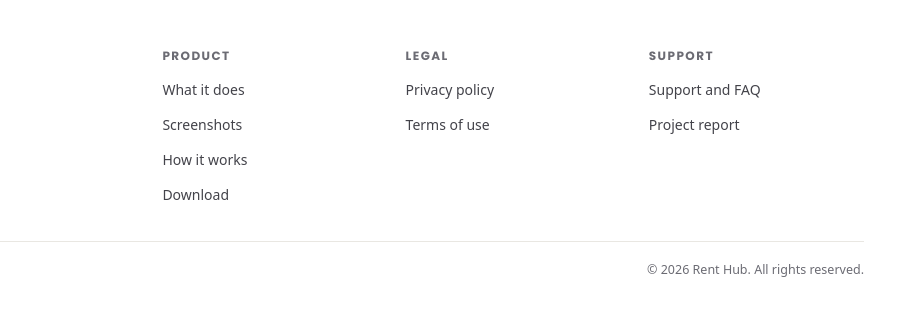
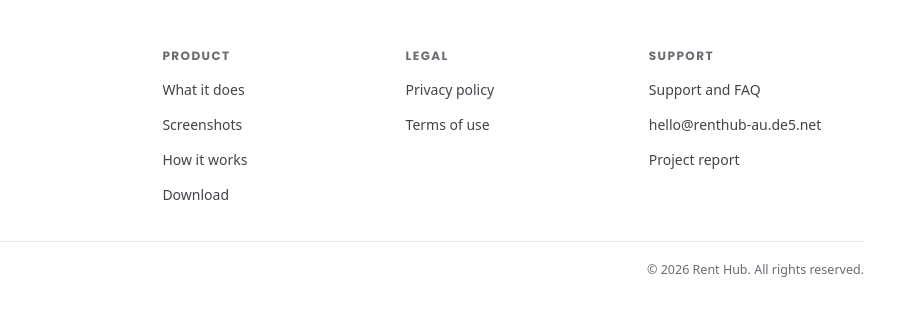
Before and after one commit to sushant-me/renthub, a plain HTML site: page index.html in a window 1280 px wide. Shown: the part 7376-7686 px from the top of the page, 356-1280 px from the left. Drawn offline with Linux system fonts and the light colour scheme.

Commit message:
SEO: organization email and footer contact link

```diff
--- a/index.html
+++ b/index.html
@@ -20,7 +20,7 @@
   <link rel="stylesheet" href="styles.css">
   <link rel="manifest" href="manifest.webmanifest">
   <link rel="canonical" href="https://renthub.de5.net/">
-  <script type="application/ld+json">{"@context":"https://schema.org","@type":"WebApplication","name":"Rent Hub","applicationCategory":"RealEstateApplication","operatingSystem":"Android, Web","url":"https://renthub.de5.net/","description":"Sydney rentals direct from owners and agents. Browse, swipe, message, inspect and list without agency fees.","offers":{"@type":"Offer","price":"0","priceCurrency":"AUD"},"publisher":{"@type":"Organization","name":"Arvion Technology"}}</script>
+  <script type="application/ld+json">{"@context":"https://schema.org","@type":"WebApplication","name":"Rent Hub","applicationCategory":"RealEstateApplication","operatingSystem":"Android, Web","url":"https://renthub.de5.net/","description":"Sydney rentals direct from owners and agents. Browse, swipe, message, inspect and list without agency fees.","offers":{"@type":"Offer","price":"0","priceCurrency":"AUD"},"publisher":{"@type":"Organization","name":"Arvion Technology","email":"hello@renthub-au.de5.net","url":"https://renthub.de5.net/"}}</script>
   <script src="app.js" defer></script>
 </head>
 <body>
@@ -494,6 +494,7 @@
           <h2>Support</h2>
           <ul>
             <li><a href="support.html">Support and FAQ</a></li>
+            <li><a href="mailto:hello@renthub-au.de5.net">hello@renthub-au.de5.net</a></li>
             <li><a href="https://github.com/sushant-me/renthub/releases/download/v1.0.0/RentHub-Project-Report.pdf" target="_blank" rel="noopener">Project report</a></li>
           </ul>
         </div>
```
Also changed, not shown: support.html (+1 -0 lines).
